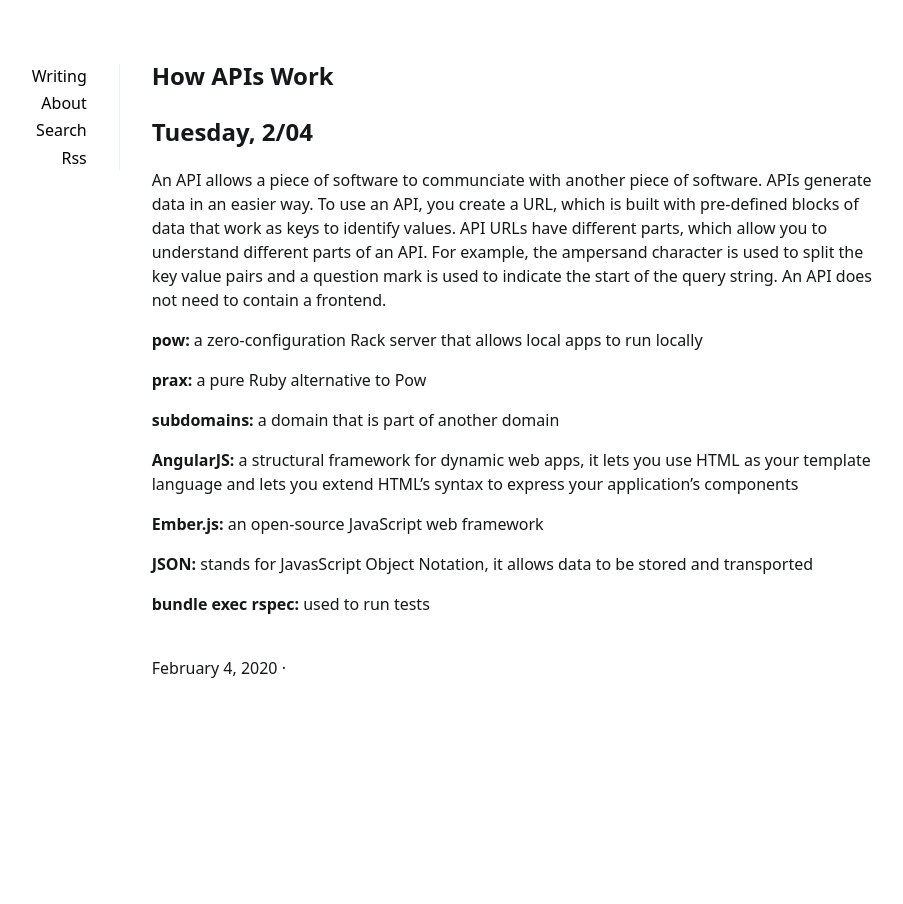
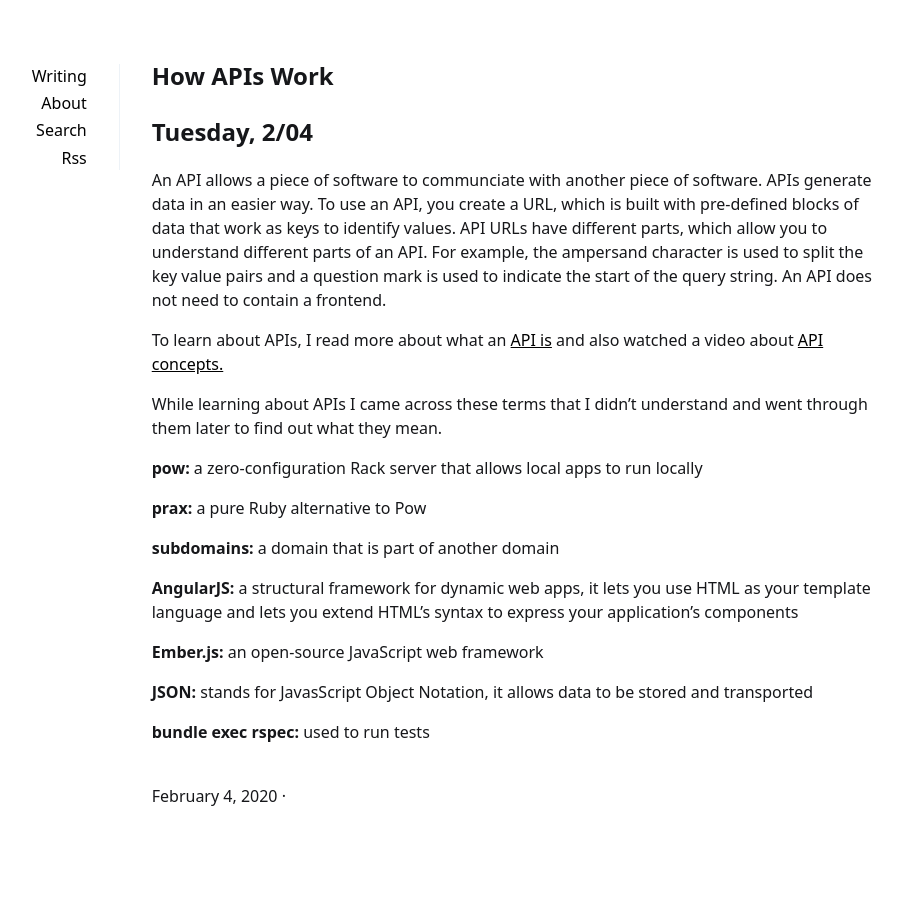
Before and after one commit to xiomaraquinonez/xiomaraquinonez.github.io, a Jekyll site: the page built from _posts/2020-02-04-February4.md, in a window 1280 px wide. Shown: the whole page, without its empty margins (201-1104 px from the left). Built offline with Jekyll 4.4.1, drawn with Linux system fonts in a browser that asks for light colours.

Commit message:
Update 2020-02-04-February4.md

```diff
--- a/_posts/2020-02-04-February4.md
+++ b/_posts/2020-02-04-February4.md
@@ -8,6 +8,10 @@ categories: [ tutorial ]
 ## Tuesday, 2/04
 
 An API allows a piece of software to communciate with another piece of software. APIs generate data in an easier way. To use an API, you create a URL, which is built with pre-defined blocks of data that work as keys to identify values. API URLs have different parts, which allow you to understand different parts of an API. For example, the ampersand character is used to split the key value pairs and a question mark is used to indicate the start of the query string. An API does not need to contain a frontend.
+
+To learn about APIs, I read more about what an [API is](https://www.kidscodecs.com/what-is-an-api/) and also watched a video about [API concepts.](https://www.youtube.com/watch?v=7YcW25PHnAA)
+
+While learning about APIs I came across these terms that I didn’t understand and went through them later to find out what they mean.
 
 **pow:** a zero-configuration Rack server that allows local apps to run locally
 
```
